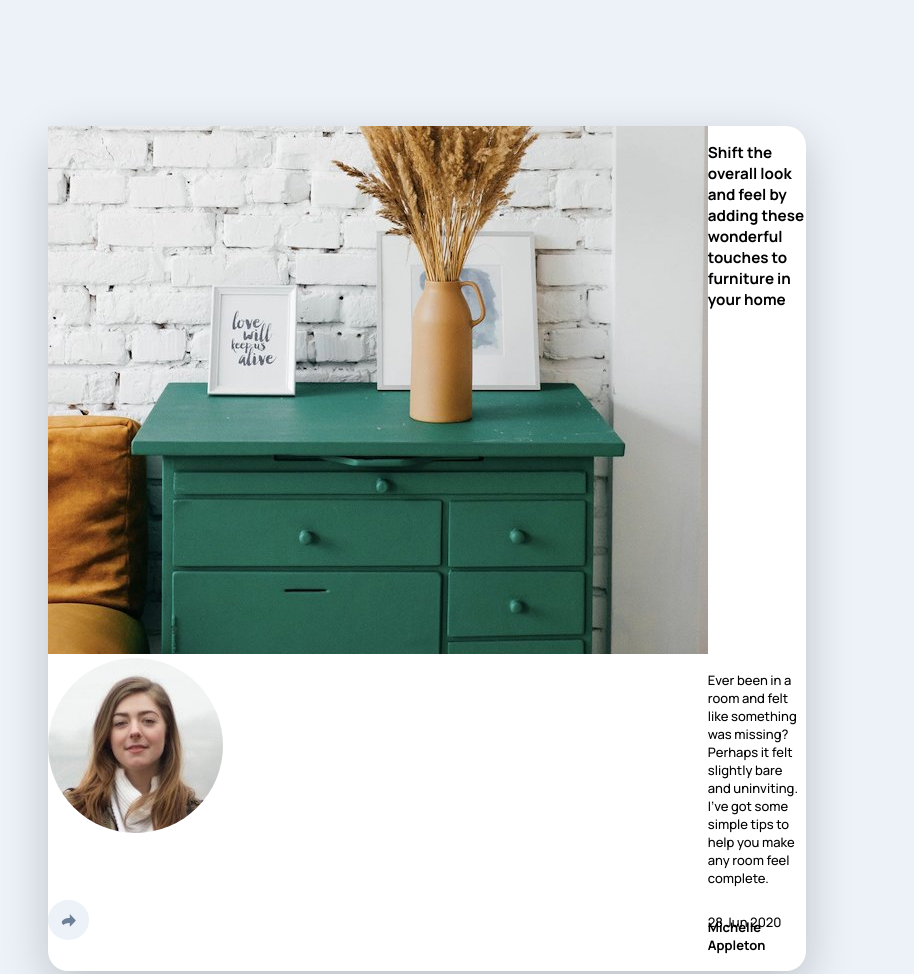
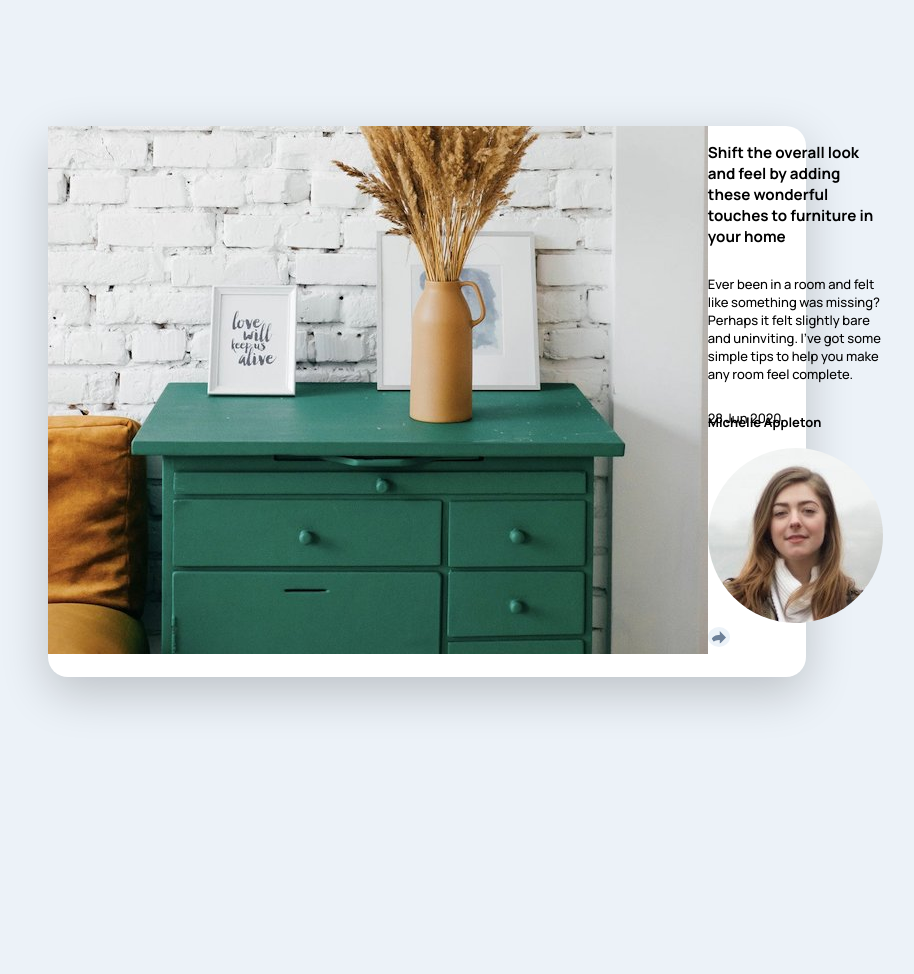
Before and after one commit to alyhoop/article-preview-component, a plain HTML site: page index.html in a window 1280 px wide. Shown: the top 974 px of the page, without its empty margins (213-1127 px from the left). After the commit the page ends 804 px from the top, so only its background shows below. Drawn offline with Linux system fonts and the light colour scheme; files whose address does not match are found by name.

Commit message:
Fixes CSS Grid

```diff
--- a/style.css
+++ b/style.css
@@ -15,6 +15,11 @@ body {
   display: grid;
   grid-template-columns: repeat(2, 1fr);
   grid-auto-rows: minmax(50px, auto);
+}
+
+.drawer {
+  grid-column: 1;
+  grid-row: 1/6;
 }
 
 .header {
@@ -46,7 +51,7 @@ body {
 
 .share-img {
   grid-column: 3;
-  grid-row: 3;
+  grid-row: 2;
   background-color: hsl(210, 46%, 95%);
   border-radius: 50%;
   padding: 2%;
```
